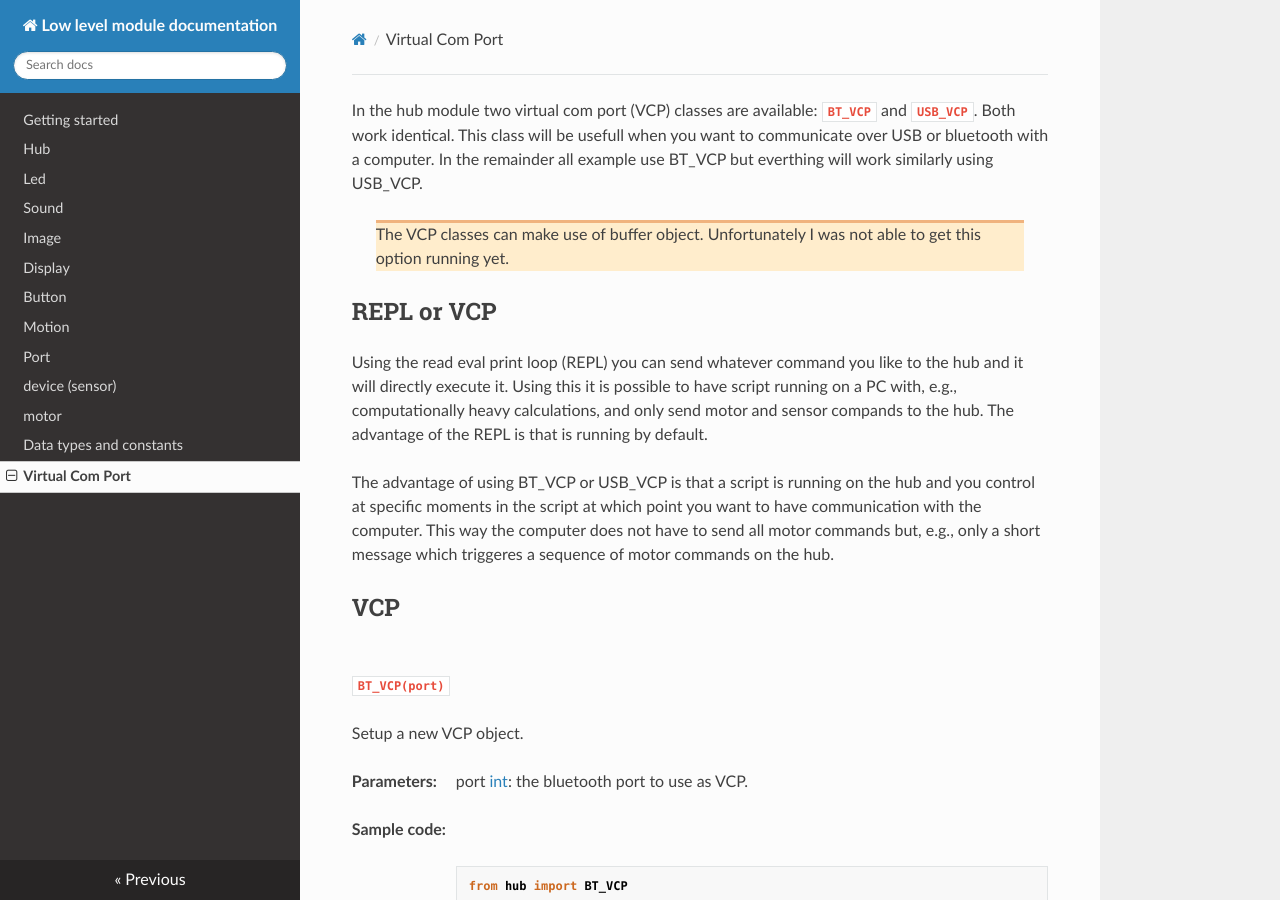
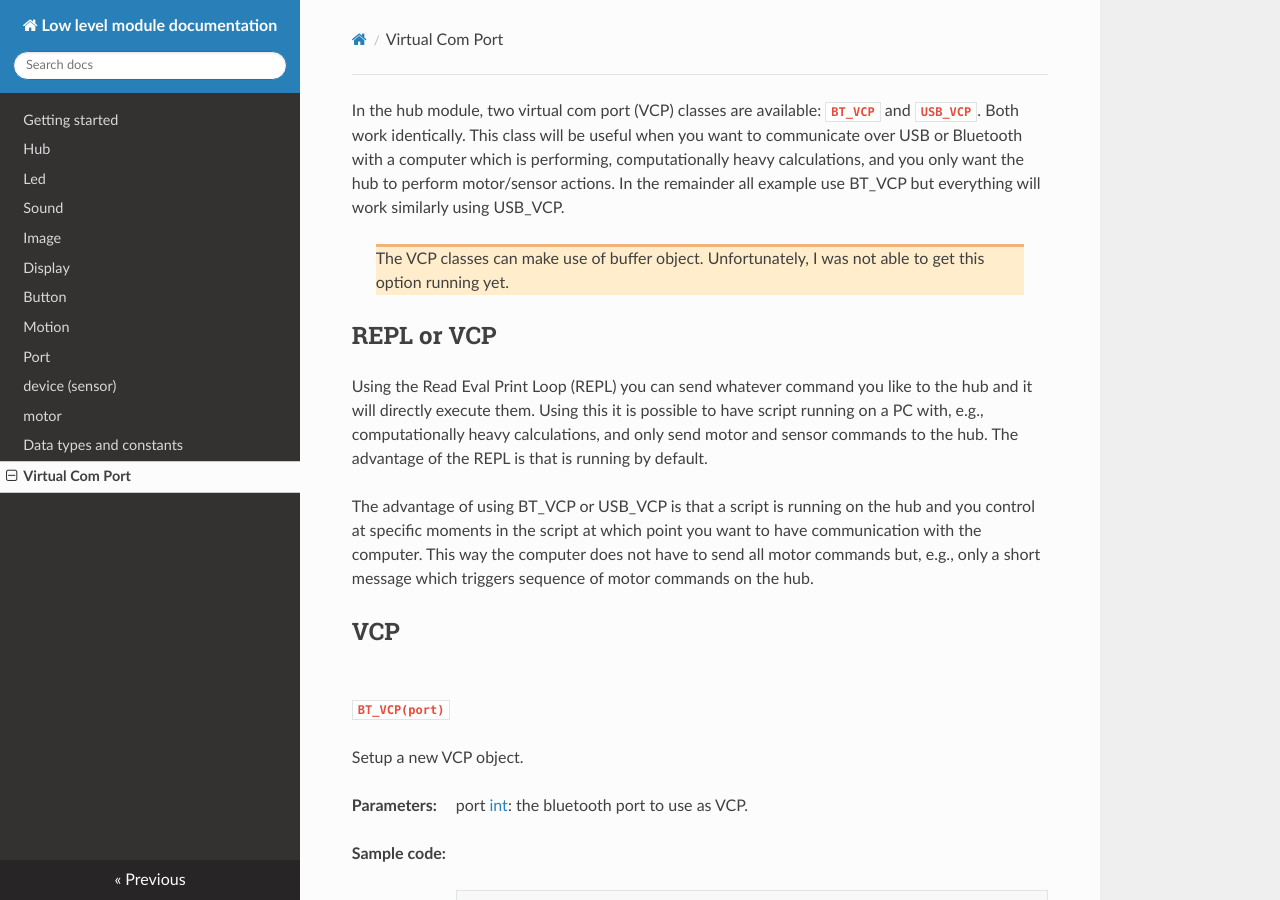
Before and after one commit to NStrijbosch/hub-module-notes, an MkDocs documentation site: the page built from docs/VCP.md, in a window 1280 px wide and 900 px high. Built offline with MkDocs 1.6.1, drawn with Linux system fonts in a browser that asks for light colours; nearby versions of some CDN libraries.

Commit message:
Update VCP.md

```diff
--- a/docs/VCP.md
+++ b/docs/VCP.md
@@ -1,12 +1,12 @@
-In the hub module two virtual com port (VCP) classes are available: `BT_VCP` and `USB_VCP`. Both work identical. This class will be usefull when you want to communicate over USB or bluetooth with a computer. In the remainder all example use BT_VCP but everthing will work similarly using USB_VCP.
+In the hub module, two virtual com port (VCP) classes are available: `BT_VCP` and `USB_VCP`. Both work identically. This class will be useful when you want to communicate over USB or Bluetooth with a computer which is performing, computationally heavy calculations, and you only want the hub to perform motor/sensor actions. In the remainder all example use BT_VCP but everything will work similarly using USB_VCP.
 
-> The VCP classes can make use of buffer object. Unfortunately I was not able to get this option running yet.
+> The VCP classes can make use of buffer object. Unfortunately, I was not able to get this option running yet.
 
 # REPL or VCP
 
-Using the read eval print loop (REPL) you can send whatever command you like to the hub and it will directly execute it. Using this it is possible to have script running on a PC with, e.g., computationally heavy calculations, and only send motor and sensor compands to the hub. The advantage of the REPL is that is running by default.
+Using the Read Eval Print Loop (REPL) you can send whatever command you like to the hub and it will directly execute them. Using this it is possible to have script running on a PC with, e.g., computationally heavy calculations, and only send motor and sensor commands to the hub. The advantage of the REPL is that is running by default.
 
-The advantage of using BT_VCP or USB_VCP is that a script is running on the hub and you control at specific moments in the script at which point you want to have communication with the computer. This way the computer does not have to send all motor commands but, e.g., only a short message which triggeres a sequence of motor commands on the hub.
+The advantage of using BT_VCP or USB_VCP is that a script is running on the hub and you control at specific moments in the script at which point you want to have communication with the computer. This way the computer does not have to send all motor commands but, e.g., only a short message which triggers sequence of motor commands on the hub.
 
 # VCP
 
```
